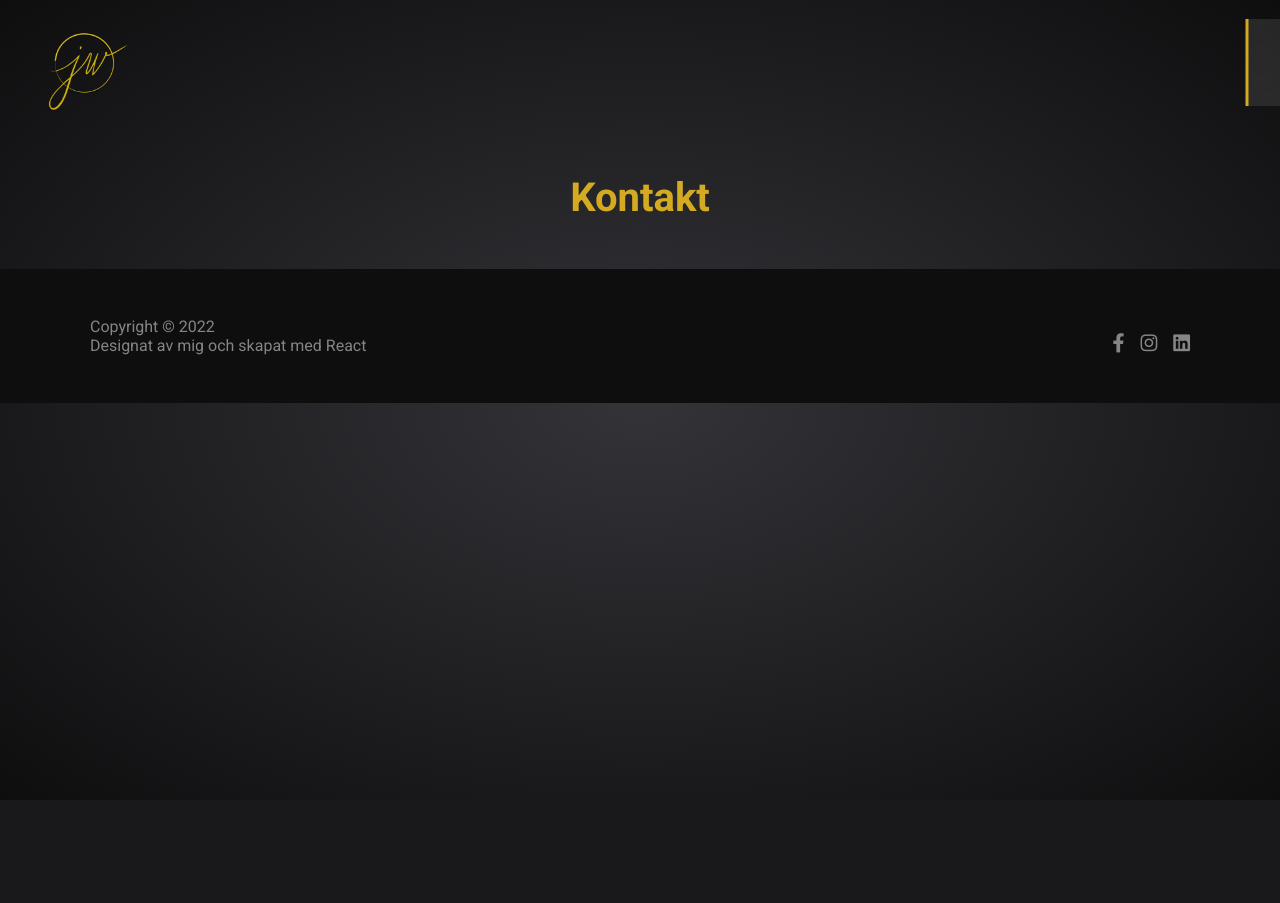
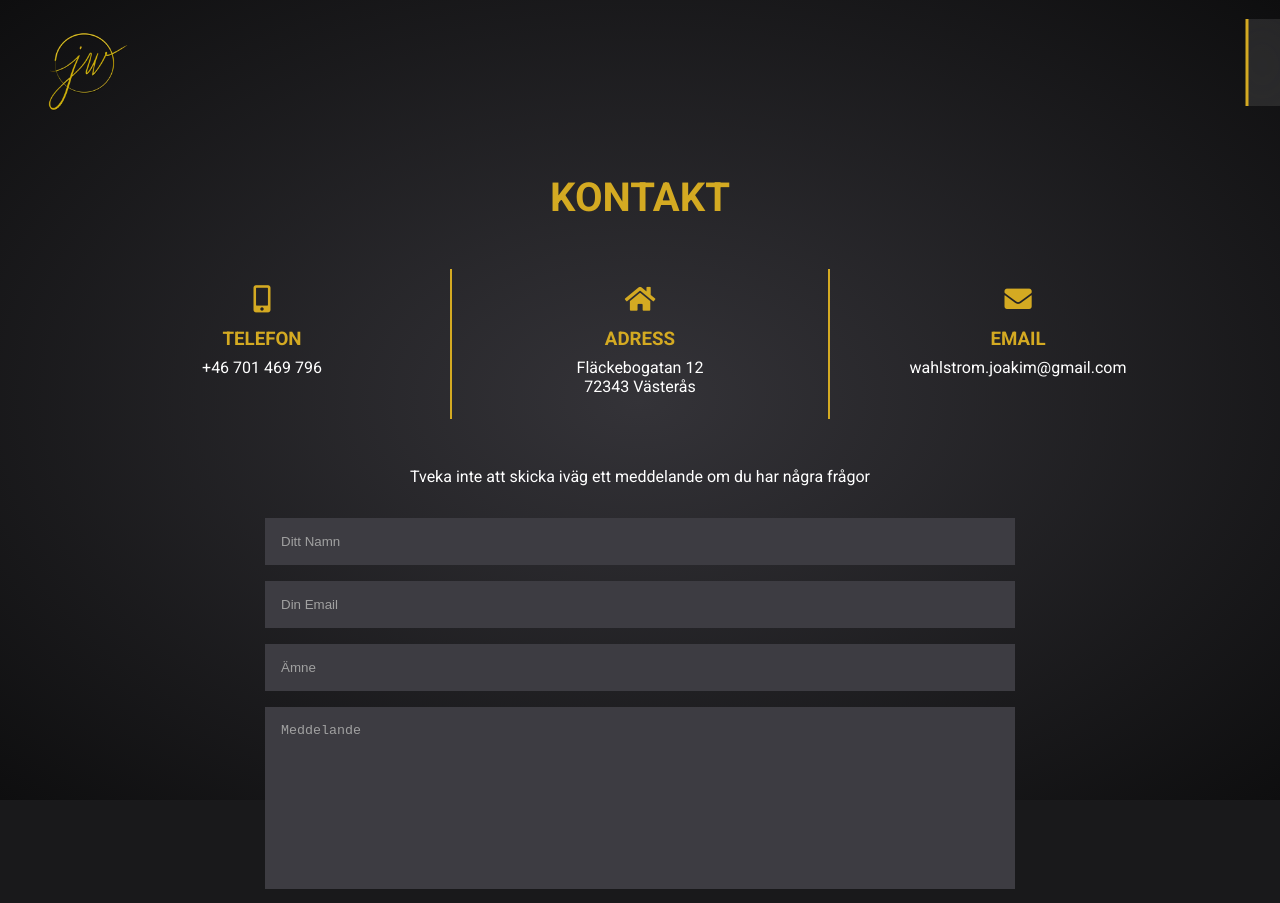
Before and after one commit to Joakim-Wahlstrom/personal, a React (Create React App) app in the folder portfolio/: page /contact in a window 1280 px wide. Shown: the top 903 px of the page. Before the commit the page ends 800 px from the top, so only its background shows below. Built offline with nearby package versions, Linux system fonts and the light colour scheme.

Commit message:
lagt till emailJs

```diff
--- a/portfolio/package.json
+++ b/portfolio/package.json
@@ -3,6 +3,7 @@
   "version": "0.1.0",
   "private": true,
   "dependencies": {
+    "@emailjs/browser": "^3.4.0",
     "@testing-library/jest-dom": "^5.16.1",
     "@testing-library/react": "^12.1.2",
     "@testing-library/user-event": "^13.5.0",
--- a/portfolio/src/assets/css/colors.css
+++ b/portfolio/src/assets/css/colors.css
@@ -5,4 +5,5 @@
   /* --clr-primary: #cda832; */
   --clr-text: #fff;
   --clr-text-hover: #D4AA22;
+  --clr-form-input: #3d3c42;
 }
--- a/portfolio/src/index.css
+++ b/portfolio/src/index.css
@@ -24,8 +24,14 @@ body {
 .padding-block-3 {
   padding-block: 3rem;
 }
+.margin-block-2 {
+  margin-block: 2rem;
+}
 .mb-1 {
   margin-bottom: 1rem;
+}
+.mb-3 {
+  margin-bottom: 3rem;
 }
 .fs-150 {
   font-size: 1.1rem;
--- a/portfolio/src/views/Contact/Contact.js
+++ b/portfolio/src/views/Contact/Contact.js
@@ -1,4 +1,6 @@
 import { useEffect } from 'react'
+import ContactCards from './contactCards/ContactCards'
+import ContactForm from './contactForm/ContactForm'
 
 const Contact = () => {
   useEffect(() => {
@@ -7,7 +9,12 @@ const Contact = () => {
 
   return (
     <div className='contact container text-white padding-block-3'>
-      <h1 className='text-center text-primary fs-300'>Kontakt</h1>
+      <h1 className='text-center text-primary fs-300'>KONTAKT</h1>
+      <ContactCards />
+      <p className="text-center margin-block-2">
+        Tveka inte att skicka iväg ett meddelande om du har några frågor
+      </p>
+      <ContactForm />
     </div>
   )
 }
--- /dev/null
+++ b/portfolio/src/views/Contact/contactCards/ContactCards.css
@@ -0,0 +1,57 @@
+.contact-cards {
+  margin-top: 3rem;
+  flex-direction: column;
+}
+.contact-cards .card {
+  display: flex;
+  align-items: center;
+}
+.contact-cards .fas {
+  font-size: 1.5rem;
+}
+.contact-cards .fas-container {
+  margin-right: 1rem;
+  min-width: 30px;
+  display: flex;
+  justify-content: center;
+  align-items: center;
+}
+.contact-cards .head {
+  display: none;
+}
+.contact-cards .text {
+  font-size: .9rem;
+}
+
+@media (min-width: 526px) {
+  .contact-cards .fas {
+    font-size: 1.7rem;
+  }
+  .contact-cards .text {
+    font-size: 1rem;
+  }
+}
+
+@media (min-width: 768px) {
+  .contact-cards {
+    flex-direction: row;
+    justify-content: space-around;
+  }
+  .contact-cards .head {
+    display: block;
+    margin-bottom: .5rem;
+  }
+  .contact-cards .line {
+    width: 2px;
+    height: 150px;
+    background-color: var(--clr-primary);
+  }
+  .contact-cards .fas-container {
+    margin: 1rem 0;
+  }
+  .contact-cards .card {
+    flex: 1;
+    display: block;
+    text-align: center;
+  }
+}
--- /dev/null
+++ b/portfolio/src/views/Contact/contactCards/ContactCards.js
@@ -0,0 +1,37 @@
+import React from 'react';
+import './ContactCards.css'
+
+const ContactCards = () => {
+  return (
+  <div className='contact-cards flex mb-3'>
+    <div className="card">
+      <div className="fas-container">
+        <i className="fas fa-mobile-alt text-primary"></i>
+      </div>
+      <h3 className="text-primary head">TELEFON</h3>
+      <p className='text'>+46 701 469 796</p>
+    </div>
+    <div className="line"></div>
+    <div className="card">
+      <div className="fas-container">
+        <i className="fas fa-home text-primary"></i>
+      </div>
+      <h3 className="text-primary head">ADRESS</h3>
+      <div className='text'>
+        <p>Fläckebogatan 12</p>
+        <p>72343 Västerås</p>
+      </div>
+    </div>
+    <div className="line"></div>
+    <div className="card">
+      <div className="fas-container">
+        <i className="fas fa-envelope text-primary"></i>
+      </div>
+      <h3 className="text-primary head">EMAIL</h3>
+      <p className='text'>wahlstrom.joakim@gmail.com</p>
+    </div>
+  </div>
+  )
+};
+
+export default ContactCards;
--- /dev/null
+++ b/portfolio/src/views/Contact/contactForm/ContactForm.css
@@ -0,0 +1,41 @@
+.contact-form {
+  max-width: 750px;
+  margin: auto;
+}
+.contact-form .form-input {
+  display: block;
+  width: 100%;
+  background-color: var(--clr-form-input);
+  border: 0;
+  margin-block: 1rem;
+  padding: 1rem;
+  color: #fff;
+}
+.contact-form .form-input::placeholder {
+  color: #a1a1a1;
+}
+
+.contact-form .form-textarea {
+  resize: none;
+  overflow: auto;
+}
+.contact-form .form-textarea::-webkit-scrollbar {
+  width: .5rem;
+}
+.contact-form .form-textarea::-webkit-scrollbar-track {
+  background: var(--clr-form-input);
+}
+.contact-form .form-textarea::-webkit-scrollbar-thumb {
+  background: #bbb;
+  border-radius: .6rem;
+  border: .1rem solid var(--clr-form-input);
+}
+.contact-form .form-textarea::-webkit-scrollbar-thumb:hover {
+  background: #a3a3a3;
+}
+
+
+
+@media (min-width: 526px) {
+
+}
--- /dev/null
+++ b/portfolio/src/views/Contact/contactForm/ContactForm.js
@@ -0,0 +1,41 @@
+import { useRef } from 'react';
+import emailjs from '@emailjs/browser';
+import './ContactForm.css'
+
+
+const ContactForm = () => {
+
+  const form = useRef()
+
+  const handleSubmit = e => {
+    e.preventDefault()
+
+    emailjs.sendForm('service_oy1utkm', 'template_hlpg8d1', form.current, 'user_qsicyQ2POHwbSpZZc84wK')
+    .then((result) => {
+        form.current.reset();
+    }, (error) => {
+        console.log(error.text);
+    });
+
+  }
+
+  return (
+  <form className='contact-form text-center' ref={form} onSubmit={handleSubmit}>
+    <div className="group">
+      <input type="text" className="form-input" placeholder='Ditt Namn' name="name" required />
+    </div>
+    <div className="group">
+      <input type="email" className="form-input" placeholder='Din Email' name="email" required />
+    </div>
+    <div className="group">
+      <input type="text" className="form-input" placeholder='Ämne' name="subject" required />
+    </div>
+    <div className="group">
+      <textarea cols="30" rows="10" className='form-input form-textarea' placeholder='Meddelande' name="message" required></textarea>
+    </div>
+    <button className="btn btn-primary btn-sm">Skicka meddelande</button>
+  </form>
+  )
+};
+
+export default ContactForm;
```
Also changed, not shown: 1 other file (tests, documents, lock files or other folders).
